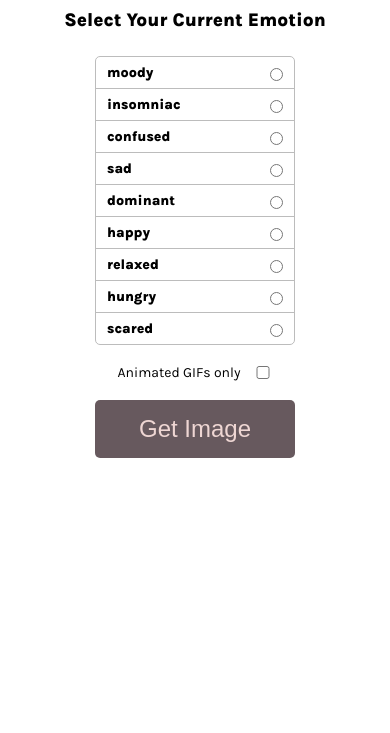
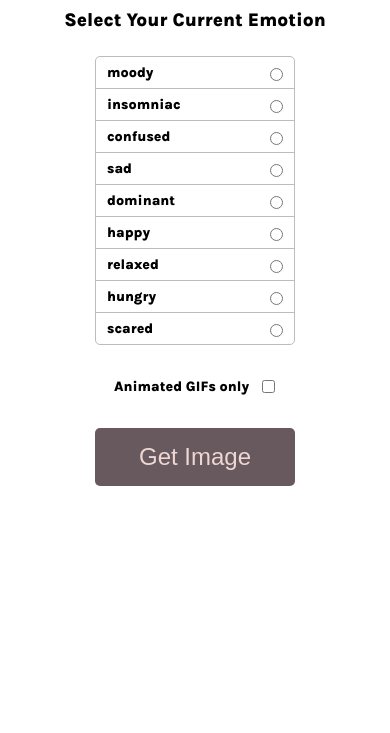
Before and after one commit to arpan62825/Cat-Meme, a website with bundled scripts: page index.html in a window 390 px wide. Shown: the part 111-844 px from the top of the page. Built offline with nearby package versions, Linux system fonts and the light colour scheme.

Commit message:
don't know

```diff
--- a/index.css
+++ b/index.css
@@ -47,6 +47,7 @@ header {
 
 .pumpkin-img {
   width: 80px;
+  margin-right: 10px;
 }
 
 .controls-container {
@@ -102,7 +103,7 @@ input[type="radio"] {
 }
 
 input[type="checkbox"] {
-  width: 20px;
+  width: 15px;
   accent-color: #bd301d;
   border-radius: 12%;
 }
@@ -179,13 +180,26 @@ input[type="checkbox"] {
   .controls-container {
     display: flex;
     flex-direction: column;
+    gap: 20px;
     justify-content: space-between;
+  }
+
+  .gifs-check {
+    display: flex;
+    align-items: center;
+    justify-content: center;
+    margin: 0;
+    padding: 10px;
+  }
+
+  .gifs-check-label {
+    font-weight: 600;
   }
 
   .meme-modal {
     width: 95%;
     height: 74%;
-    top: 55%;
+    top: 50%;
   }
 
   .radio {
```
